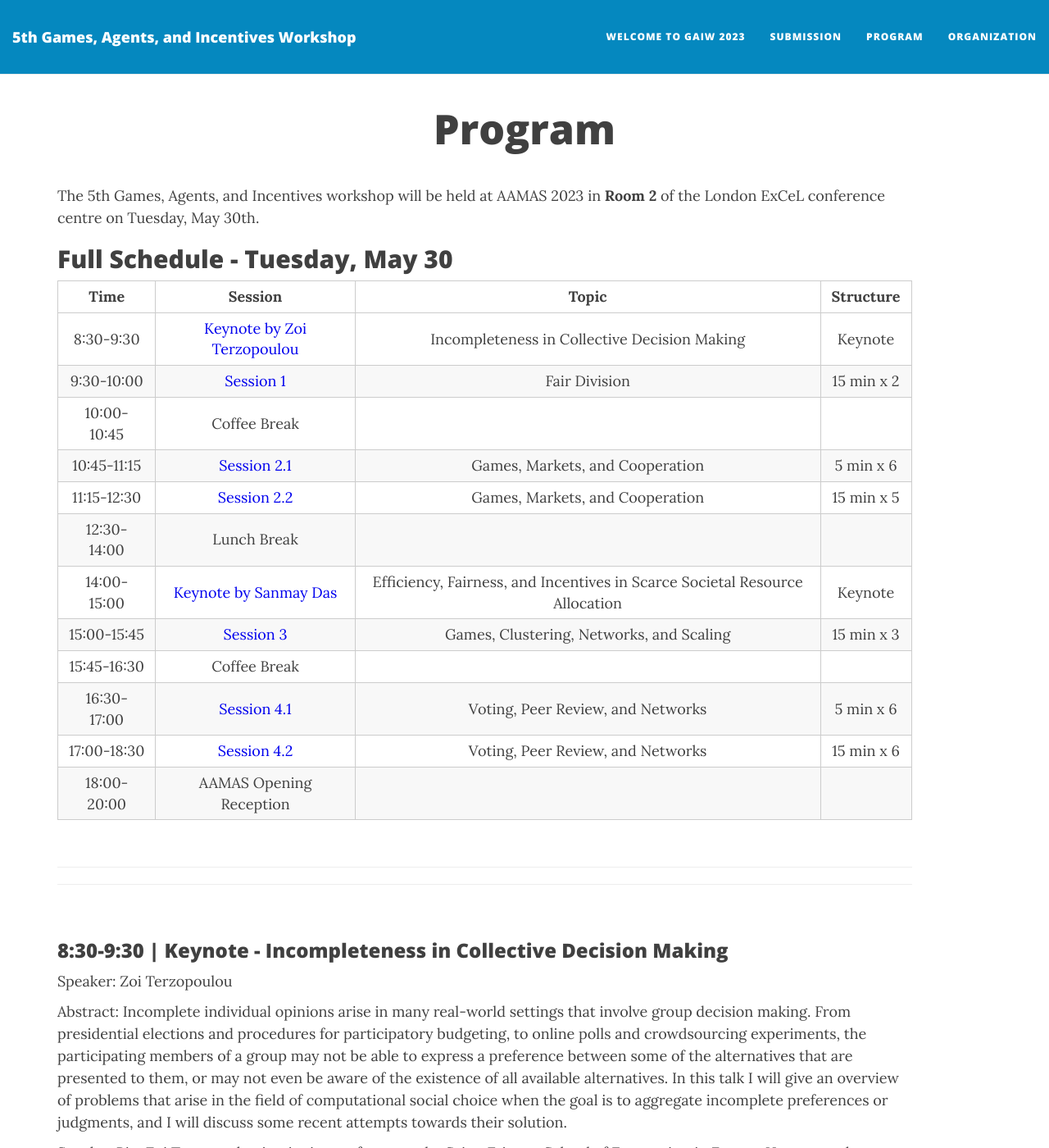
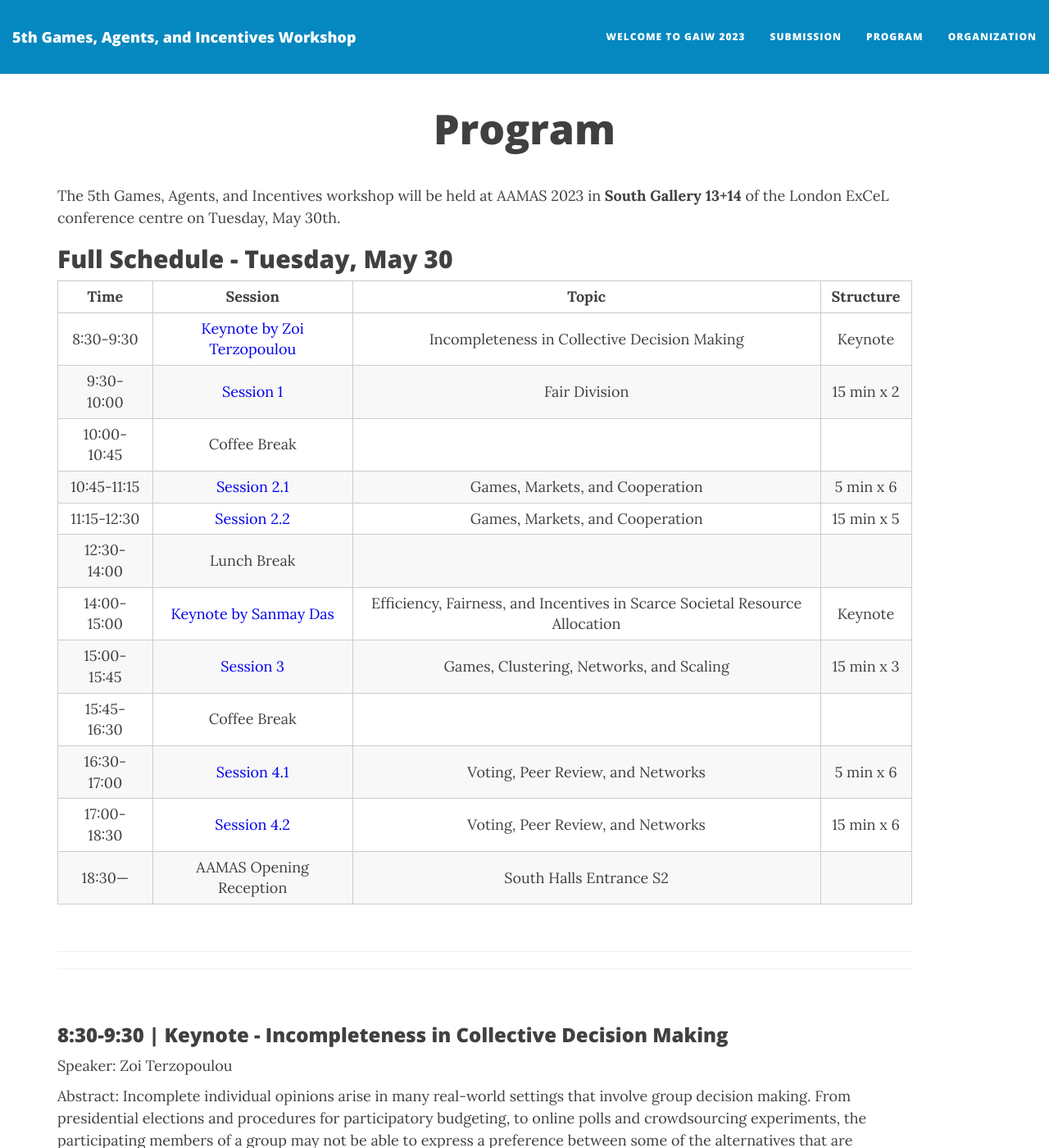
Before and after one commit to PrefLib/gaiw2023, a Jekyll site: the page built from program.md, in a window 1280 px wide and 1400 px high. Shown: the whole window at 82% size. Built offline with Jekyll 4.4.1, drawn with Linux system fonts in a browser that asks for light colours; nearby versions of some CDN libraries.

Commit message:
Update program.md

```diff
--- a/program.md
+++ b/program.md
@@ -4,7 +4,7 @@ title: Program
 published: true
 ---
 
-The 5th Games, Agents, and Incentives workshop will be held at AAMAS 2023 in **Room 2** of the London ExCeL conference centre on Tuesday, May 30th.
+The 5th Games, Agents, and Incentives workshop will be held at AAMAS 2023 in **South Gallery 13+14** of the London ExCeL conference centre on Tuesday, May 30th.
 
 
 ## Full Schedule - Tuesday, May 30
@@ -22,7 +22,7 @@ The 5th Games, Agents, and Incentives workshop will be held at AAMAS 2023 in **R
 |15:45-16:30 | Coffee Break            |  |   |
 |16:30-17:00 | [Session 4.1](#session4)            | Voting, Peer Review, and Networks | 5 min x 6 |
 |17:00-18:30 | [Session 4.2](#session4)             | Voting, Peer Review, and Networks | 15 min x 6 |
-|18:00-20:00 | AAMAS Opening Reception |  |   |
+|18:30--- | AAMAS Opening Reception | South Halls Entrance S2 |   |
 
 
 <br>
```
